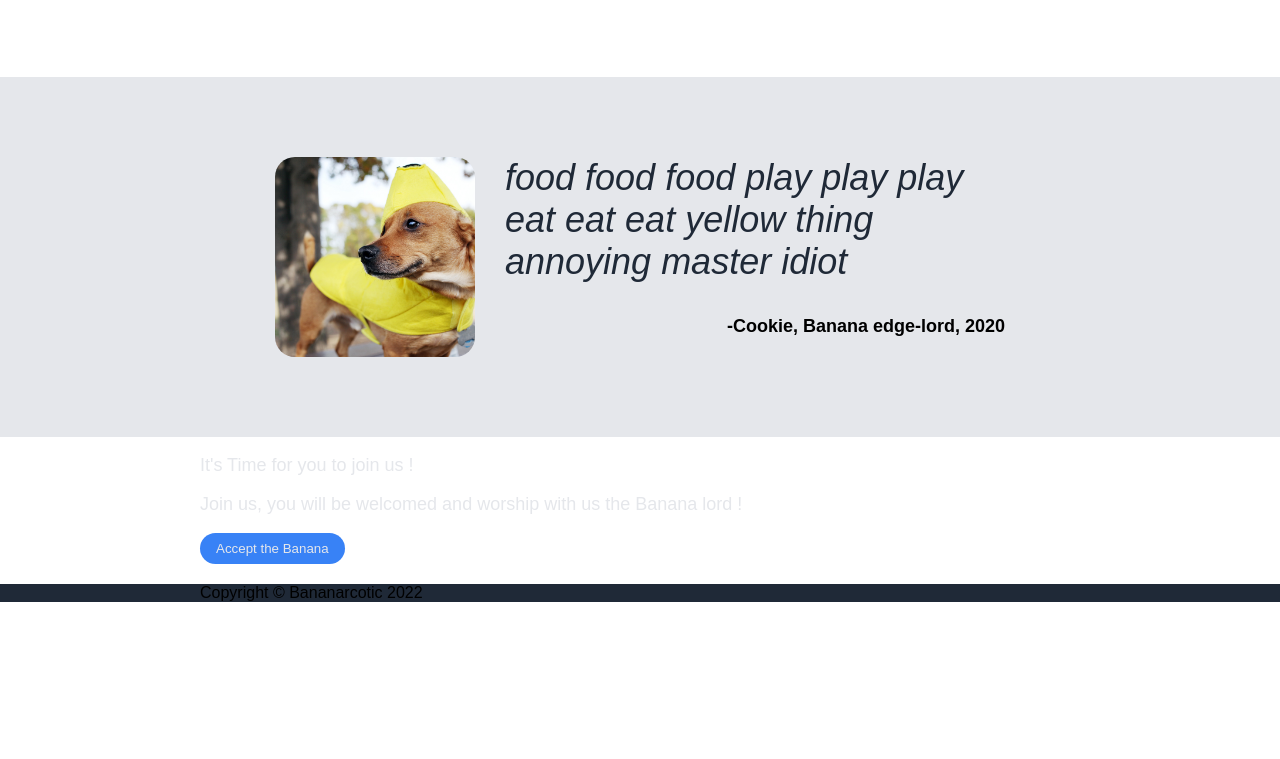
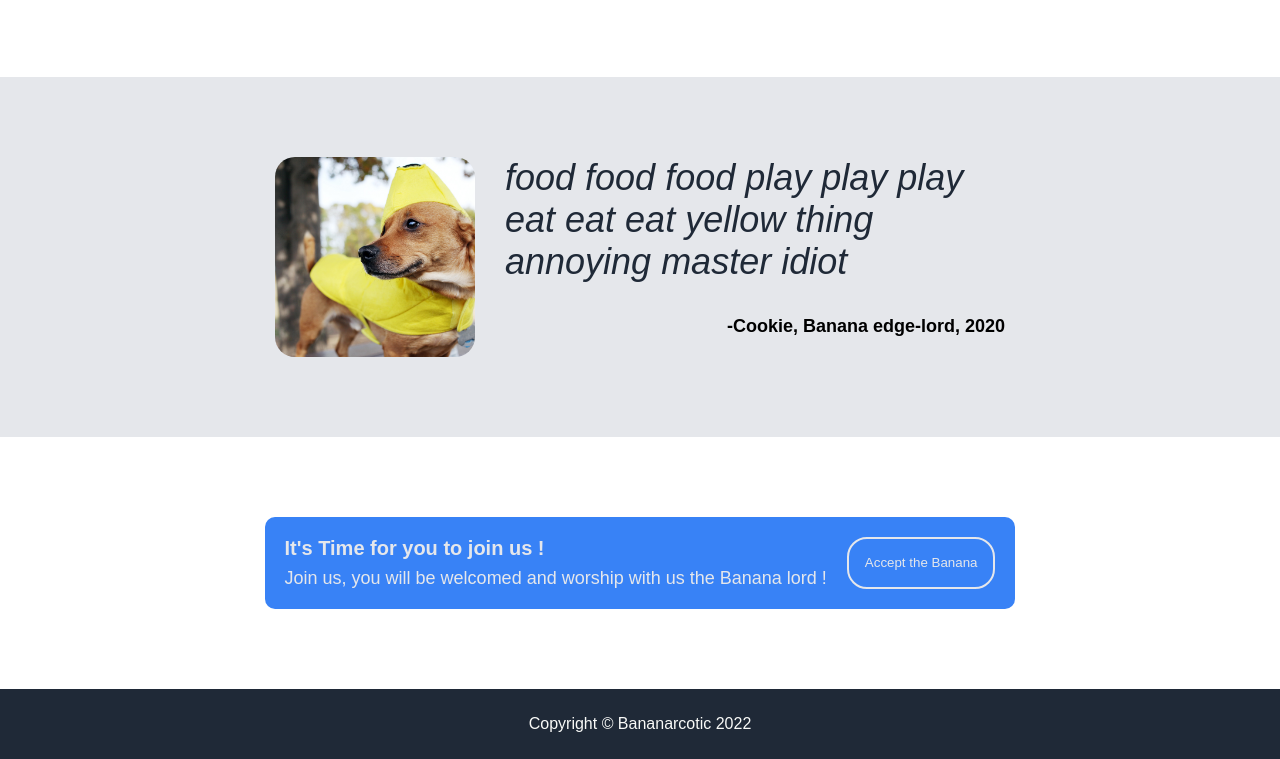
Before and after one commit to ProfessorLaytom/landing-page, a plain HTML site: page index.html in a window 1280 px wide. Shown: the part 943-1702 px from the top of the page. Before the commit the page ends 1545 px from the top, so only its background shows below. Drawn offline with Linux system fonts and the light colour scheme.

Commit message:
styylization complete

```diff
--- a/index.html
+++ b/index.html
@@ -62,7 +62,7 @@
                 <p class="call-to-action">It's Time for you to join us ! </p>
                 <p class="stuff">Join us, you will be welcomed and worship with us the Banana lord !</p>
             </div>
-            <button type="button">Accept the Banana</button>
+            <button type="button" class="last-button">Accept the Banana</button>
         </div>
         <div class="footer">Copyright © Bananarcotic 2022</div>
     </div>
--- a/style.css
+++ b/style.css
@@ -31,6 +31,10 @@ a {
     margin-left: 24px;
     color: #E5E7EB;
     font-size: 18px;
+}
+
+a:hover {
+    color: #bbba9a;
 }
 
 .hero {
@@ -158,3 +162,46 @@ h2 {
     font-weight: bold;
     color: black;
 }
+
+.bottom {
+    margin: 80px;
+    display: flex;
+    justify-content: center;
+    background-color: #3882F6;
+    width: fit-content;
+    flex: 0 1 auto;
+    padding: 20px;
+    border-radius: 10px;
+    align-self: center;
+    gap: 20px;
+}
+
+.signup {
+    display: flex;
+    flex-direction: column;
+    justify-content: center;
+}
+
+.signup>* {
+    margin: 0;
+}
+
+.call-to-action {
+    font-weight: bold;
+    font-size: 20px;
+    margin-bottom: 8px;
+}
+
+.last-button {
+    border-color: #E5E7EB;
+    border: 2px solid;
+    margin: 0;
+}
+
+.footer {
+    height: 70px;
+    display: flex;
+    align-items: center;
+    justify-content: center;
+    color: #F9FAF8;
+}
```
